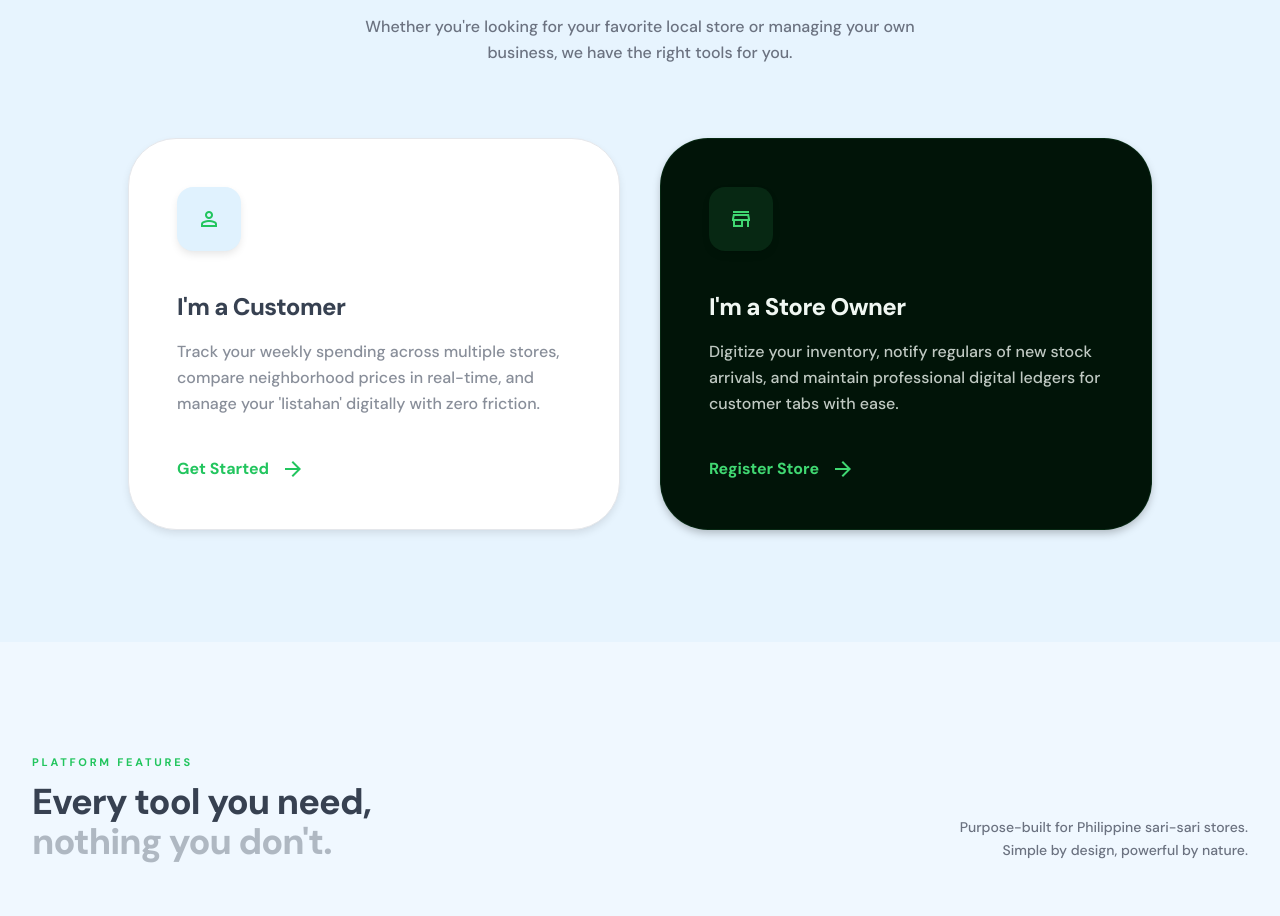
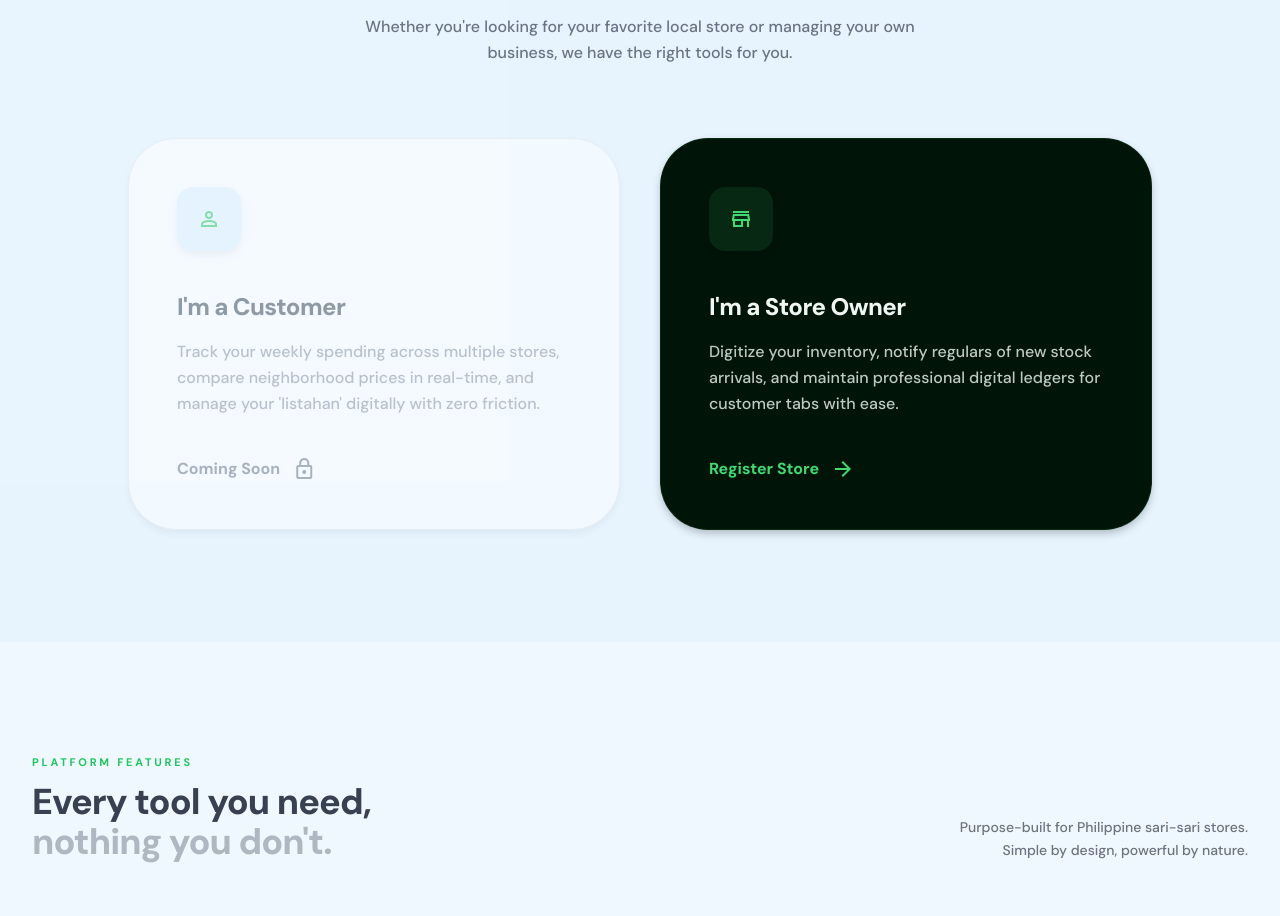
Before and after one commit to KingsleyMe-1/SukiTrack_V2, a Next.js app: page / in a window 1280 px wide. Shown: the part 1040-1956 px from the top of the page. Built offline with nearby package versions, Linux system fonts and the light colour scheme; no server answers.

Commit message:
Remove the customer journey for a while

```diff
--- a/app/components/landing/JourneySection.tsx
+++ b/app/components/landing/JourneySection.tsx
@@ -8,9 +8,10 @@ const journeyCards = [
     title: "I'm a Customer",
     description:
       "Track your weekly spending across multiple stores, compare neighborhood prices in real-time, and manage your 'listahan' digitally with zero friction.",
-    cta: "Get Started",
+    cta: "Coming Soon",
     dark: false,
     action: "signup" as const,
+    disabled: true,
   },
   {
     icon: "store",
@@ -20,6 +21,7 @@ const journeyCards = [
     cta: "Register Store",
     dark: true,
     action: "signup" as const,
+    disabled: false,
   },
 ] as const;
 
@@ -42,18 +44,25 @@ export function JourneySection() {
           {journeyCards.map((card) => (
             <button
               key={card.title}
-              onClick={openSignUp}
-              className={`p-10 md:p-12 rounded-[3rem] transition-all group cursor-pointer flex flex-col items-start w-full text-left ${
+              onClick={card.disabled ? undefined : openSignUp}
+              disabled={card.disabled}
+              className={`p-10 md:p-12 rounded-[3rem] transition-all group flex flex-col items-start w-full text-left ${
+                card.disabled
+                  ? "opacity-50 cursor-not-allowed"
+                  : "cursor-pointer"
+              } ${
                 card.dark
-                  ? "bg-emphasis-surface border border-emphasis-accent/10 shadow-2xl shadow-black/20 hover:border-emphasis-accent/25 hover:shadow-primary/15"
-                  : "bg-card shadow-sm hover:shadow-2xl hover:shadow-primary/5 border border-border hover:border-primary/30"
+                  ? `bg-emphasis-surface border border-emphasis-accent/10 shadow-2xl shadow-black/20 ${!card.disabled ? "hover:border-emphasis-accent/25 hover:shadow-primary/15" : ""}`
+                  : `bg-card shadow-sm border border-border ${!card.disabled ? "hover:shadow-2xl hover:shadow-primary/5 hover:border-primary/30" : ""}`
               }`}
             >
               <div
-                className={`w-14 h-14 md:w-16 md:h-16 rounded-2xl flex items-center justify-center mb-8 md:mb-10 shadow-sm group-hover:scale-110 transition-all duration-500 ${
+                className={`w-14 h-14 md:w-16 md:h-16 rounded-2xl flex items-center justify-center mb-8 md:mb-10 shadow-sm transition-all duration-500 ${
+                  !card.disabled ? "group-hover:scale-110" : ""
+                } ${
                   card.dark
-                    ? "bg-emphasis-accent/10 text-emphasis-accent group-hover:bg-emphasis-accent/15"
-                    : "bg-secondary text-primary group-hover:bg-primary/8"
+                    ? `bg-emphasis-accent/10 text-emphasis-accent ${!card.disabled ? "group-hover:bg-emphasis-accent/15" : ""}`
+                    : `bg-secondary text-primary ${!card.disabled ? "group-hover:bg-primary/8" : ""}`
                 }`}
               >
                 <span className="material-symbols-outlined text-2xl md:text-3xl font-light">{card.icon}</span>
@@ -73,12 +82,20 @@ export function JourneySection() {
                 {card.description}
               </p>
               <div
-                className={`flex items-center font-bold gap-3 text-sm md:text-base mt-auto group-hover:gap-5 transition-all ${
-                  card.dark ? "text-emphasis-accent" : "text-primary"
+                className={`flex items-center font-bold gap-3 text-sm md:text-base mt-auto transition-all ${
+                  card.disabled
+                    ? "text-muted-foreground"
+                    : card.dark
+                    ? "text-emphasis-accent group-hover:gap-5"
+                    : "text-primary group-hover:gap-5"
                 }`}
               >
                 {card.cta}
-                <span className="material-symbols-outlined font-bold">arrow_forward</span>
+                {card.disabled ? (
+                  <span className="material-symbols-outlined font-bold">lock</span>
+                ) : (
+                  <span className="material-symbols-outlined font-bold">arrow_forward</span>
+                )}
               </div>
             </button>
           ))}
```
